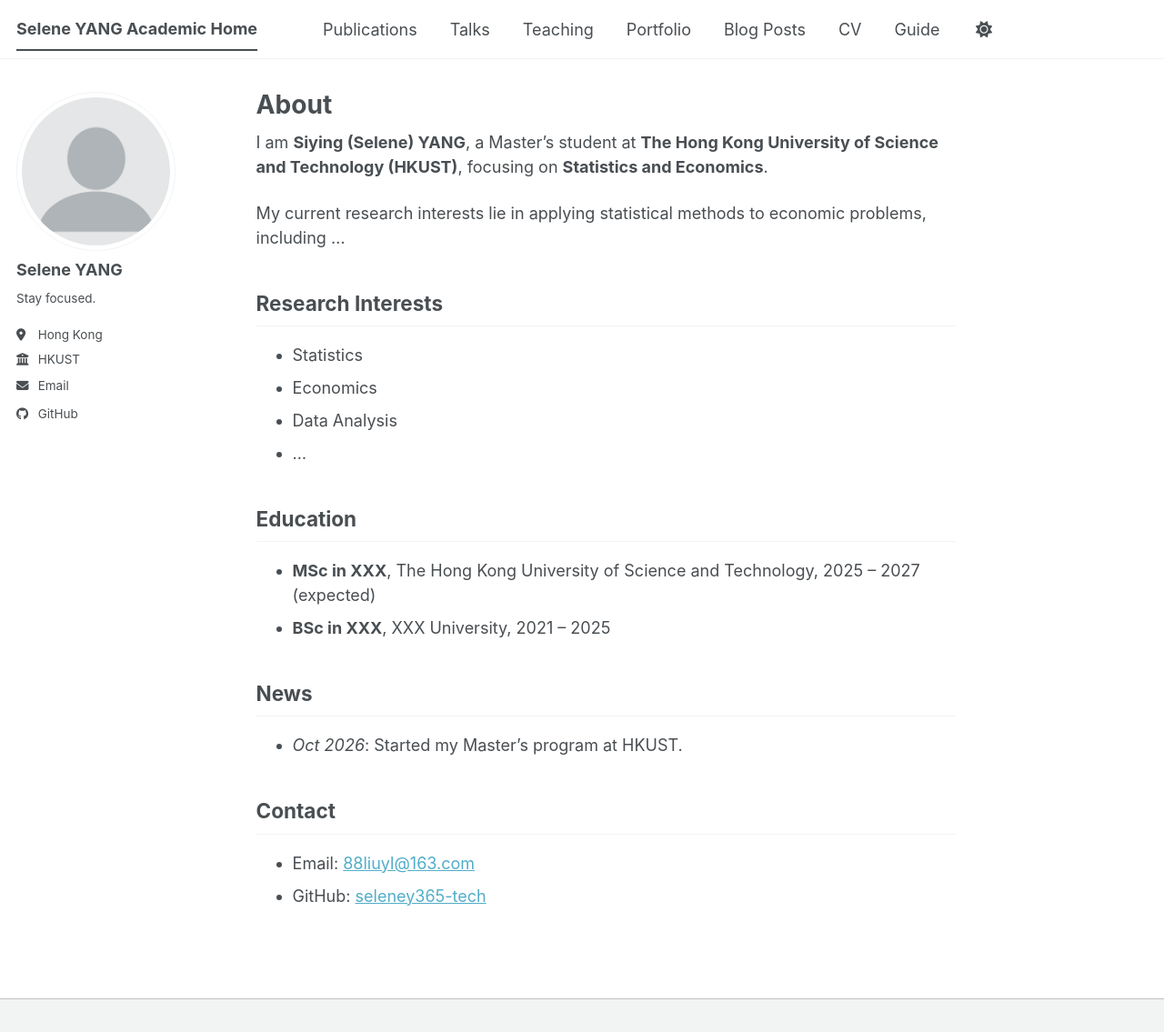
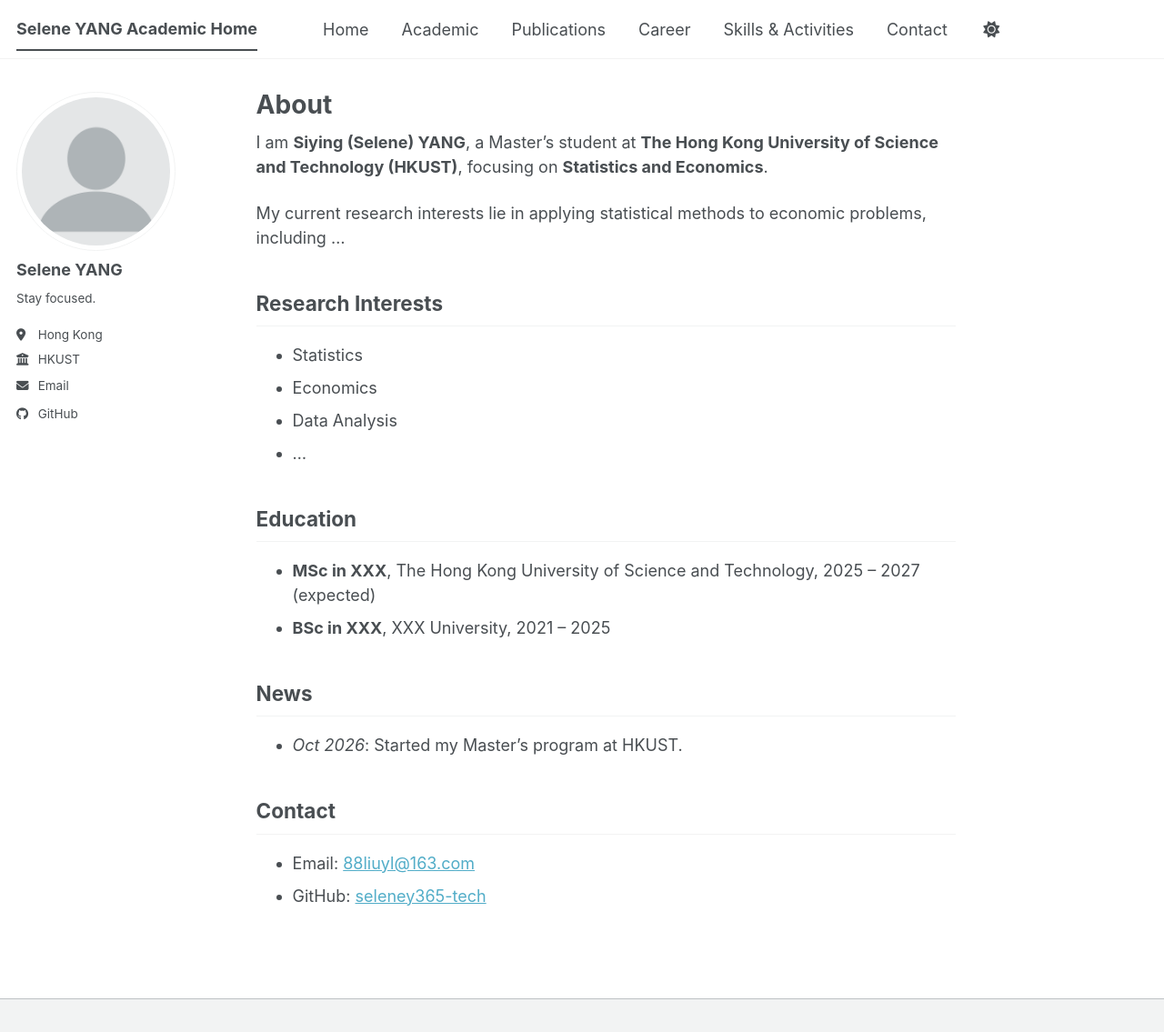
Before and after one commit to seleney365-tech/seleney365-tech.github.io, a Jekyll site: the page built from _pages/about.md, in a window 1280 px wide and 1135 px high. Shown: the whole window at 91% size. Built offline with Jekyll 4.4.1, drawn with Linux system fonts in a browser that asks for light colours; a style sheet for code colours, icons or effects is not loaded; part of the change alters nothing that is shown.

Commit message:
Update navigation.yml

```diff
--- a/_data/navigation.yml
+++ b/_data/navigation.yml
@@ -1,33 +1,14 @@
-# The following is the order of the links in the header of the website.
-#
-# Changing the order here will adjust the order and you can also add additional
-# links. Removing a link prevents it from showing in the header, but does not
-# prevent it from being included in the site.
-#
-# NOTE that only one of the CV options should be selected, the first is for the
-#      Markdown formatted page while the second is generated using JSON.
-
+# main links
 main:
+  - title: "Home"
+    url: /
+  - title: "Academic"
+    url: /academic/
   - title: "Publications"
     url: /publications/
-
-  - title: "Talks"
-    url: /talks/
-
-  - title: "Teaching"
-    url: /teaching/
-
-  - title: "Portfolio"
-    url: /portfolio/
-
-  - title: "Blog Posts"
-    url: /year-archive/
-
-  - title: "CV"
-    url: /cv/
-
-  # - title: "CV"
-  #   url: /cv-json/
-
-  - title: "Guide"
-    url: /markdown/
+  - title: "Career"
+    url: /career/
+  - title: "Skills & Activities"
+    url: /skills/
+  - title: "Contact"
+    url: /contact/
```
